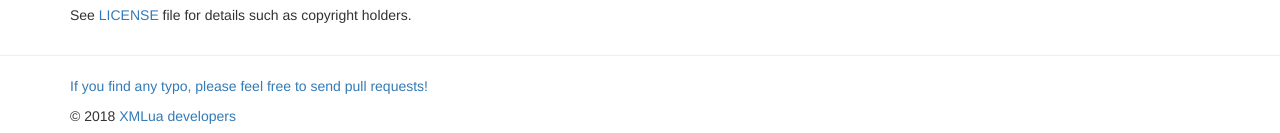
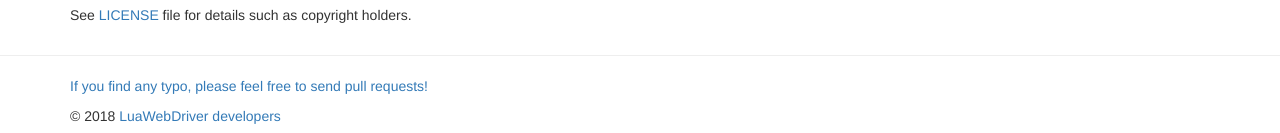
Before and after one commit to clear-code/lua-web-driver, a Jekyll site: the page built from docs/index.md, in a window 1280 px wide. Shown: the part 772-905 px from the top of the page. Built offline with Jekyll 4.4.1, drawn with Linux system fonts in a browser that asks for light colours.

```diff
--- a/docs/_layouts/base.html
+++ b/docs/_layouts/base.html
@@ -48,7 +48,7 @@
       <hr>
       <div class="container">
         {% include contribute.html %}
-        <p class="copyright">&copy; {{ site.copyright_year }} <a href="https://github.com/clear-code/xmlua/graphs/contributors">XMLua developers</a></p>
+        <p class="copyright">&copy; {{ site.copyright_year }} <a href="https://gitlab.com/clear-code/lua-web-driver/graphs/master">LuaWebDriver developers</a></p>
       </div>
     </footer>
 
```
